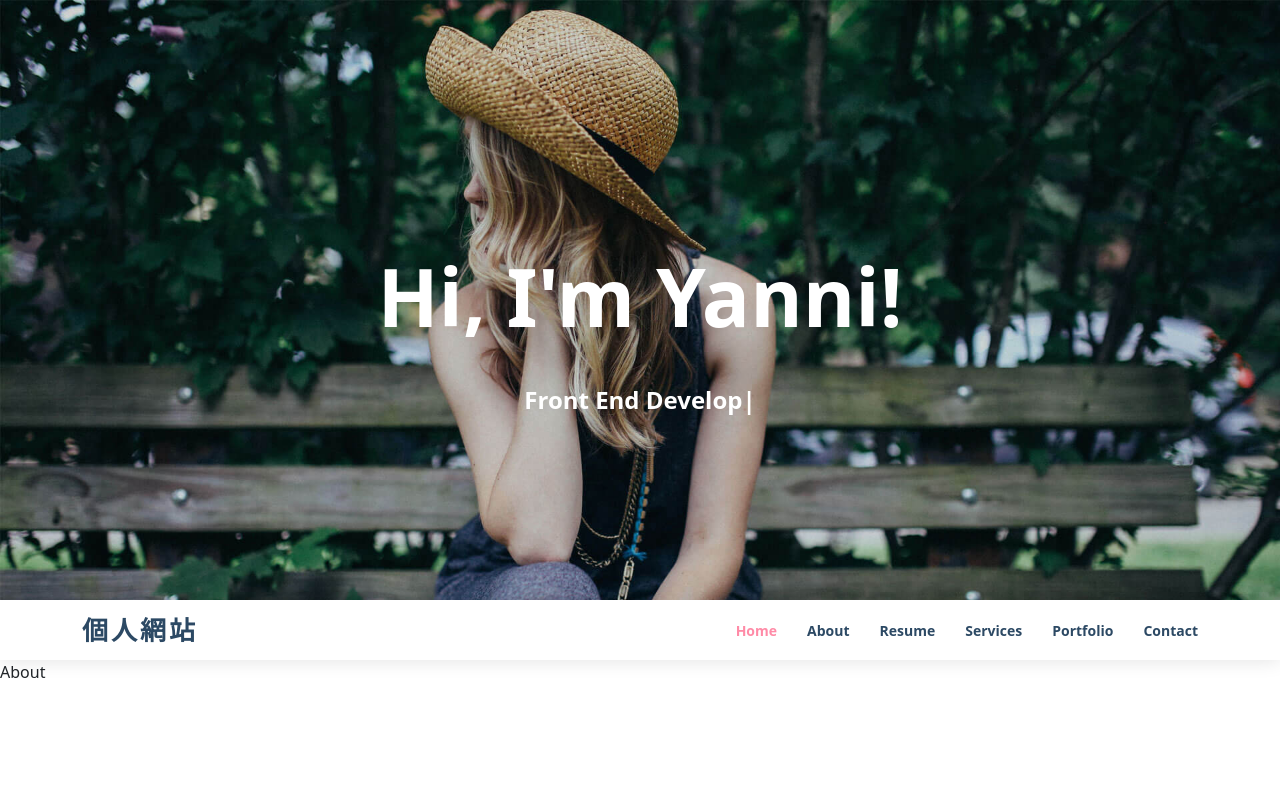
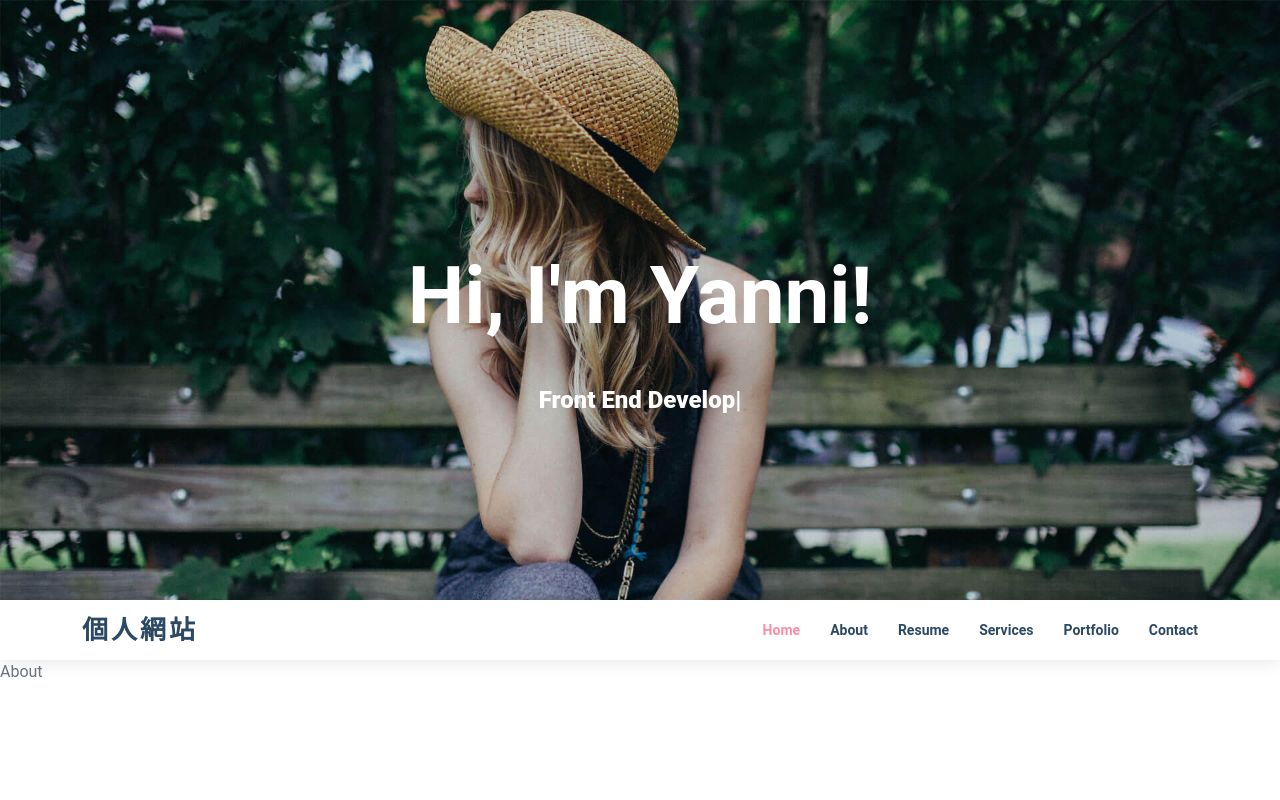
Before and after one commit to Yanni0923/my_website, a React (Create React App) app: page / in a window 1280 px wide. Shown: the top 800 px of the page. Built offline with nearby package versions, Linux system fonts and the light colour scheme.

Commit message:
全域樣式定義

```diff
--- a/src/App.js
+++ b/src/App.js
@@ -10,10 +10,22 @@ import Services from "./sections/Services";
 import Portfolio from "./sections/Portfolio";
 import Blog from "./sections/Blog";
 import Contact from "./sections/Contact";
+import styled from "@emotion/styled";
+
+const StyledGlobal = styled.div`
+  margin: 0;
+  font-family: "Roboto", sans-serif;
+  font-size: 1rem;
+  font-weight: 400;
+  line-height: 1.5;
+  color: #6c757d;
+  text-align: left;
+  background-color: #ffffff;
+`;
 
 const App = () => {
   return (
-    <>
+    <StyledGlobal>
       <Hero />
       <Header />
       <About />
@@ -24,7 +36,7 @@ const App = () => {
       <Blog />
       <Contact />
       <Footer />
-    </>
+    </StyledGlobal>
   );
 };
 
```
